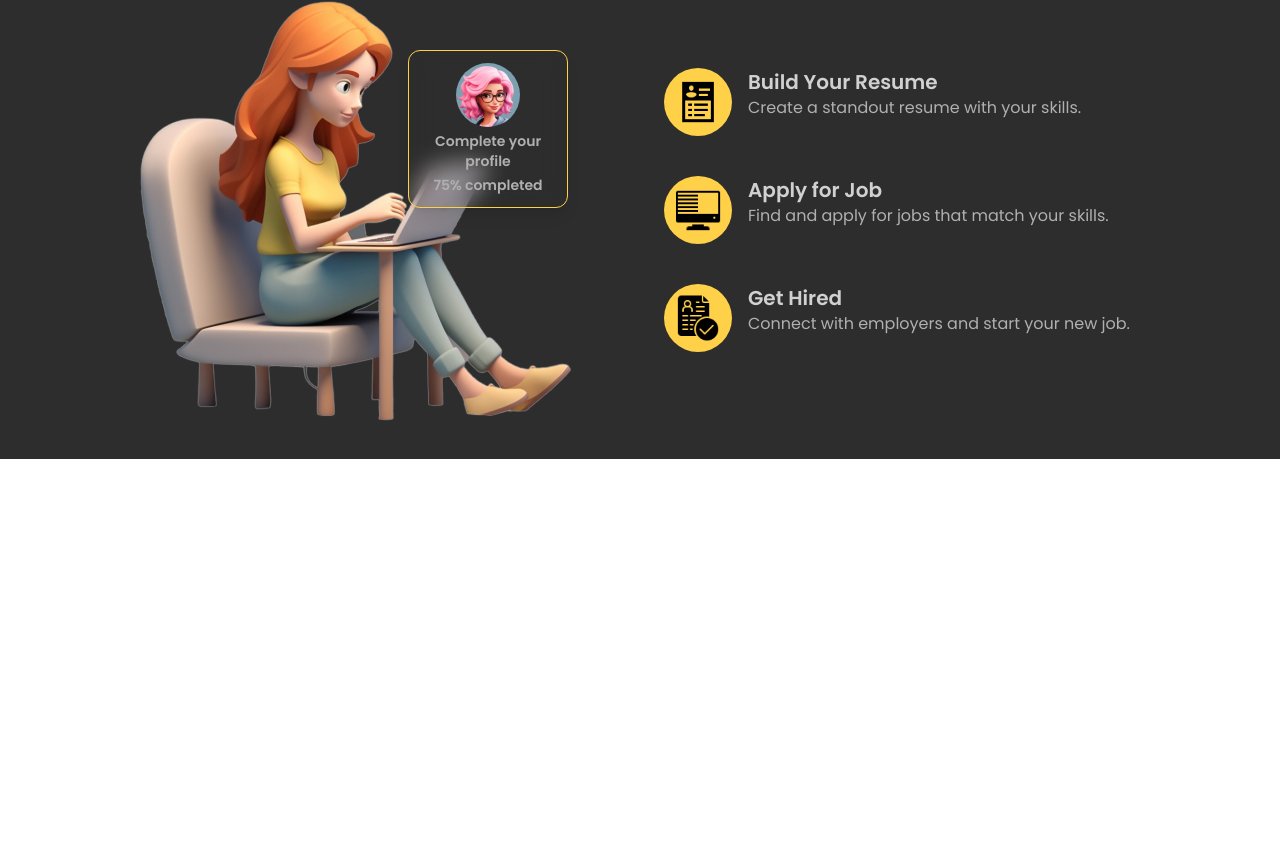
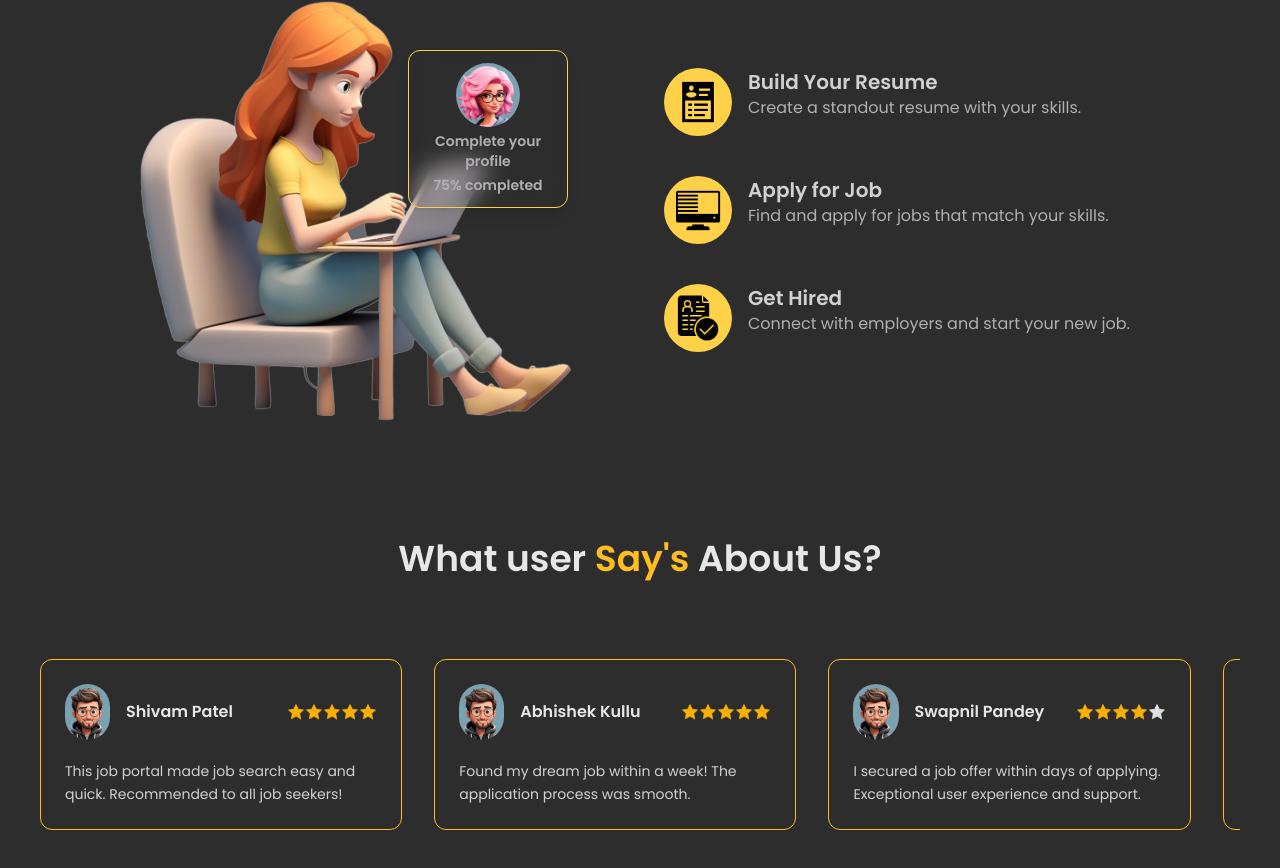
Before and after one commit to rajans01github/JOB-PORTAL, a React (Create React App) app in the folder job-portal/: page / in a window 1280 px wide. Shown: the part 1626-2494 px from the top of the page. Before the commit the page ends 2085 px from the top, so only its background shows below. Built offline with nearby package versions, Linux system fonts and the light colour scheme.

Commit message:
Carousel added in Testimonials✔️

```diff
--- a/job-portal/src/Landingpage/Testimonials.tsx
+++ b/job-portal/src/Landingpage/Testimonials.tsx
@@ -1,4 +1,71 @@
-const Testimonials= () =>{
+import { Avatar, Rating } from "@mantine/core";
+import { Carousel } from "@mantine/carousel";
+import { testimonials } from "../Data/Data";
+import "@mantine/carousel/styles.css";
 
-}
+const Testimonials = () => {
+  return (
+    <div className="mt-20  px-4 md:px-10">
+      {/* Heading */}
+      <div className="text-4xl text-center font-semibold mb-10 text-mine-shaft-100">
+        What user <span className="text-bright-sun-400">Say's</span> About Us?
+      </div>
+
+      {/* Carousel */}
+      <div className="group relative ">
+        <Carousel
+          slideSize="32%"
+          slideGap="xl"
+          withControls
+          draggable
+          className="relative"
+          controlSize={30}
+          styles={{
+            control: {
+              opacity: 0,
+              transition: "opacity 0.3s ease-in-out",
+              backgroundColor: "transparent",
+              color: "#fcd34d",
+              border: "2px solid #fcd34d",
+            },
+          }}
+          emblaOptions={{
+            loop: true,
+            dragFree: true,
+          }}
+        >
+          {testimonials.map((data, index) => (
+            <Carousel.Slide key={index}>
+              <div className="flex flex-col mb-10 mt-10 gap-5 border border-bright-sun-400 px-6 py-6 rounded-xl hover:cursor-pointer hover:shadow-[0_0_5px_2px_#ffbd20] my-5 transition duration-300 ease-in-out hover:scale-105">
+                {/* Avatar + Name + Rating */}
+                <div className="flex items-center gap-4">
+                  <Avatar className="!h-14 !w-14" src="avatar.png" alt={data.name} />
+                  <div className="flex justify-between items-center w-full">
+                    <div className="text-base font-semibold text-mine-shaft-100">{data.name}</div>
+                    <Rating value={data.rating} readOnly />
+                  </div>
+                </div>
+
+                {/* Testimonial */}
+                <div className="text-sm text-mine-shaft-200 leading-relaxed">
+                  {data.testimonial}
+                </div>
+              </div>
+            </Carousel.Slide>
+          ))}
+        </Carousel>
+
+        {/* Hover Control Visibility */}
+        <style>
+          {`
+            .group:hover .mantine-Carousel-control {
+              opacity: 1 !important;
+            }
+          `}
+        </style>
+      </div>
+    </div>
+  );
+};
+
 export default Testimonials;
--- a/job-portal/src/Landingpage/Working.tsx
+++ b/job-portal/src/Landingpage/Working.tsx
@@ -1,6 +1,5 @@
 import { Avatar } from "@mantine/core";
-import { work } from "../Data/Data"; // ✅ Import your data
-
+import { work } from "../Data/Data";
 const Working = () => {
   return (
     <div className="mt-20 pb-5 overflow-visible">
--- a/job-portal/src/Pages/Homepage.tsx
+++ b/job-portal/src/Pages/Homepage.tsx
@@ -2,6 +2,7 @@ import Header from "../Header/Header";
 import Companies from "../Landingpage/Companies";
 import DreamJobs from "../Landingpage/Dreamjob";
 import Jobcategory from "../Landingpage/JobCategory";
+import Testimonials from "../Landingpage/Testimonials";
 import Working from "../Landingpage/Working";
 
 const Homepage = () => {
@@ -12,6 +13,7 @@ const Homepage = () => {
       <Companies />
       <Jobcategory />
       <Working/>
+      <Testimonials/>
     </div>
   );
 };
```
